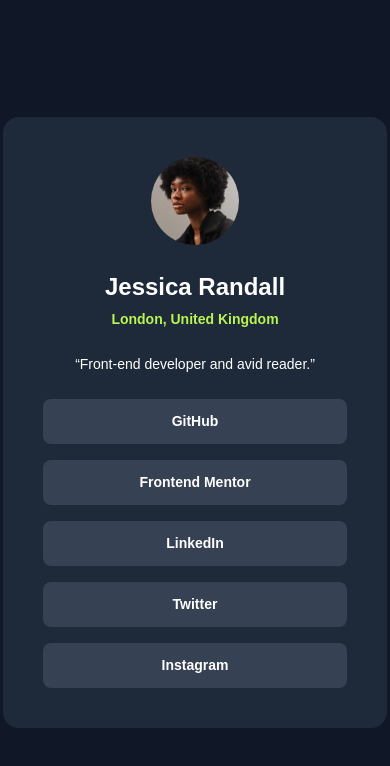
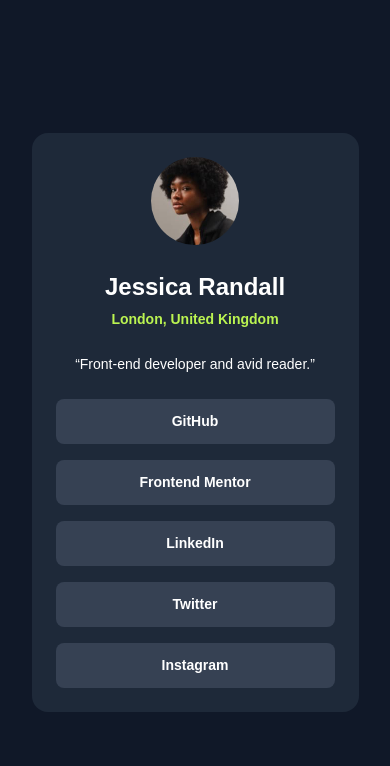
Before and after one commit to BlonoBuccellati/fm-social-links-profile, a Next.js app: page / in a window 390 px wide. Shown: the top 766 px of the page. Built offline with nearby package versions, Linux system fonts and the light colour scheme.

Commit message:
refactor: コンポーネントの分割と、スタイルの調整

```diff
--- /dev/null
+++ b/src/app/_components/buttons.tsx
@@ -0,0 +1,26 @@
+const links = [
+  { name: 'GitHub', url: '#' },
+  { name: 'Frontend Mentor', url: '#' },
+  { name: 'LinkedIn', url: '#' },
+  { name: 'Twitter', url: '#' },
+  { name: 'Instagram', url: '#' },
+];
+
+const ApplicationButtons = () => {
+  return (
+    <div className='flex flex-col gap-4'>
+      {links.map((button, index) => (
+        <button
+          key={index}
+          className='bg-gray-700 w-[279px] md:w-76 h-[45px] rounded-lg hover:cursor-pointer hover:bg-lime-300 hover:text-gray-700'
+        >
+          <a href={button.url} className='font-bold text-sm'>
+            {button.name}
+          </a>
+        </button>
+      ))}
+    </div>
+  );
+};
+
+export default ApplicationButtons;
--- /dev/null
+++ b/src/app/_components/status-card.tsx
@@ -0,0 +1,26 @@
+import Image from 'next/image';
+import ApplicationButtons from './buttons';
+export default function StatusCard() {
+  return (
+    <div className='bg-gray-800 flex flex-col items-center md:h-[611px] rounded-2xl gap-6 p-6 md:p-10'>
+      <Image
+        src={'/assets/images/avatar-jessica.jpeg'}
+        alt='user icon'
+        width={88}
+        height={88}
+        className='rounded-full'
+      />
+      {/* Content */}
+      <div className='flex flex-col justify-center items-center gap-1'>
+        <div className='text-2xl font-bold leading-normal'>Jessica Randall</div>
+        <div className='text-lime-300 font-bold text-sm leading-normal'>
+          London, United Kingdom
+        </div>
+      </div>
+      <p className='text-sm leading-normal'>
+        &ldquo;Front-end developer and avid reader.&rdquo;
+      </p>
+      <ApplicationButtons />
+    </div>
+  );
+}
--- a/src/app/page.tsx
+++ b/src/app/page.tsx
@@ -1,51 +1,10 @@
-import Image from 'next/image';
+import StatusCard from './_components/status-card';
 export default function Home() {
-  const applicationButtons = [
-    { name: 'GitHub', url: '#' },
-    { name: 'Frontend Mentor', url: '#' },
-    { name: 'LinkedIn', url: '#' },
-    { name: 'Twitter', url: '#' },
-    { name: 'Instagram', url: '#' },
-  ];
   return (
     <div className='bg-gray-900 text-white flex justify-center items-center min-h-screen'>
       {/* TODO:本来、複数ユーザがいるはずなので、ユーザ情報を引数にして、カードをコンポーネント化する。 */}
       {/* Status Card */}
-      <div className='bg-gray-800 flex flex-col items-center w-96 h-[611px] rounded-2xl gap-6 p-10'>
-        <Image
-          src={'/assets/images/avatar-jessica.jpeg'}
-          alt='user icon'
-          width={88}
-          height={88}
-          className='rounded-full'
-        />
-        {/* Content */}
-        <div className='flex flex-col justify-center items-center gap-1'>
-          <div className='text-2xl font-bold leading-normal'>
-            Jessica Randall
-          </div>
-          <div className='text-lime-300 font-bold text-sm leading-normal'>
-            London, United Kingdom
-          </div>
-        </div>
-        <p className='text-sm leading-normal'>
-          &ldquo;Front-end developer and avid reader.&rdquo;
-        </p>
-        {/* TODO:ボタンはコンポーネントにする。 */}
-        {/* Buttons */}
-        <div className='flex flex-col gap-4'>
-          {applicationButtons.map((button, index) => (
-            <button
-              key={index}
-              className='bg-gray-700 w-76 h-[45px] rounded-lg hover:cursor-pointer hover:bg-lime-300 hover:text-gray-700'
-            >
-              <a href={button.url} className='font-bold text-sm'>
-                {button.name}
-              </a>
-            </button>
-          ))}
-        </div>
-      </div>
+      <StatusCard />
     </div>
   );
 }
```
